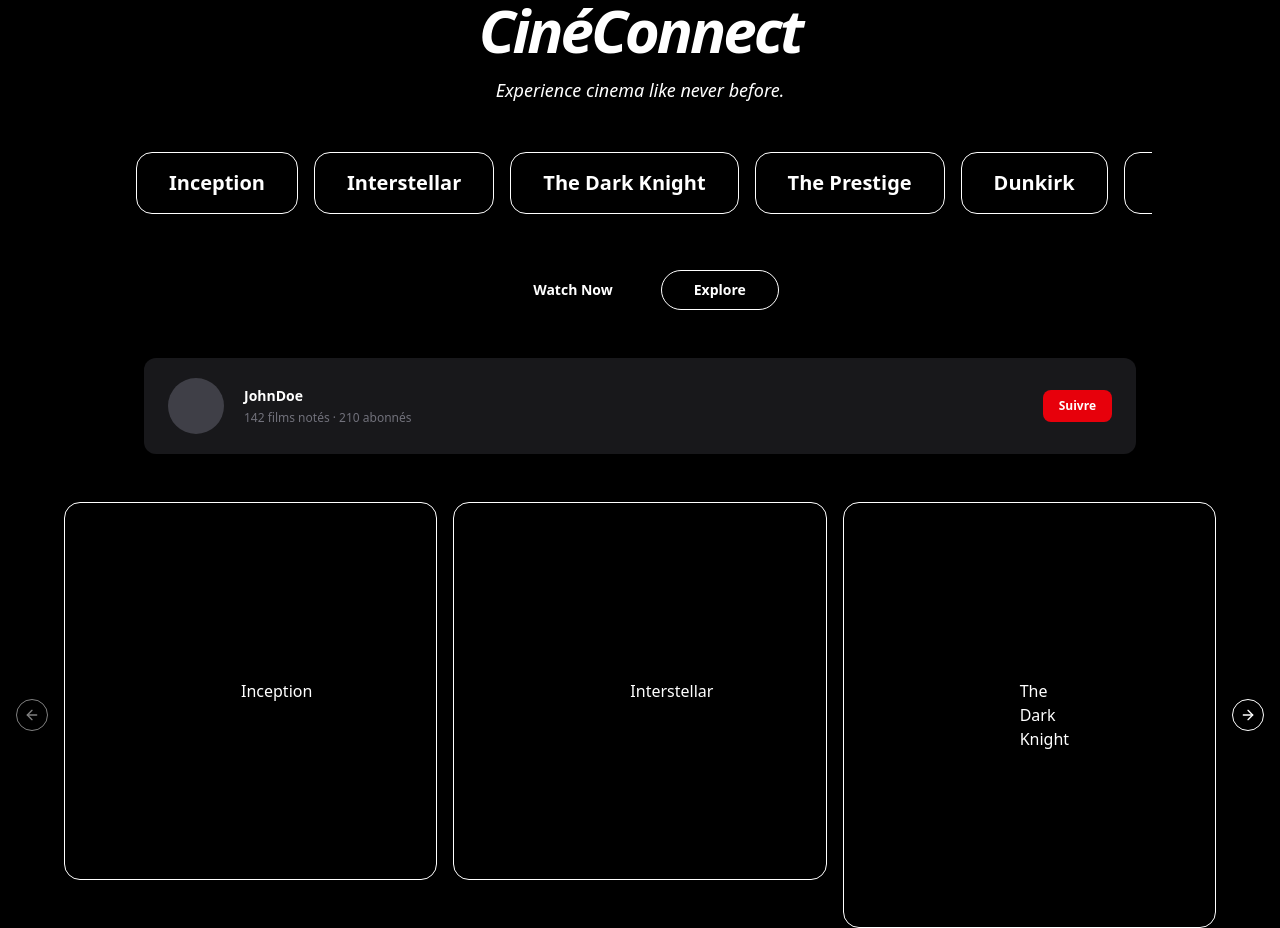
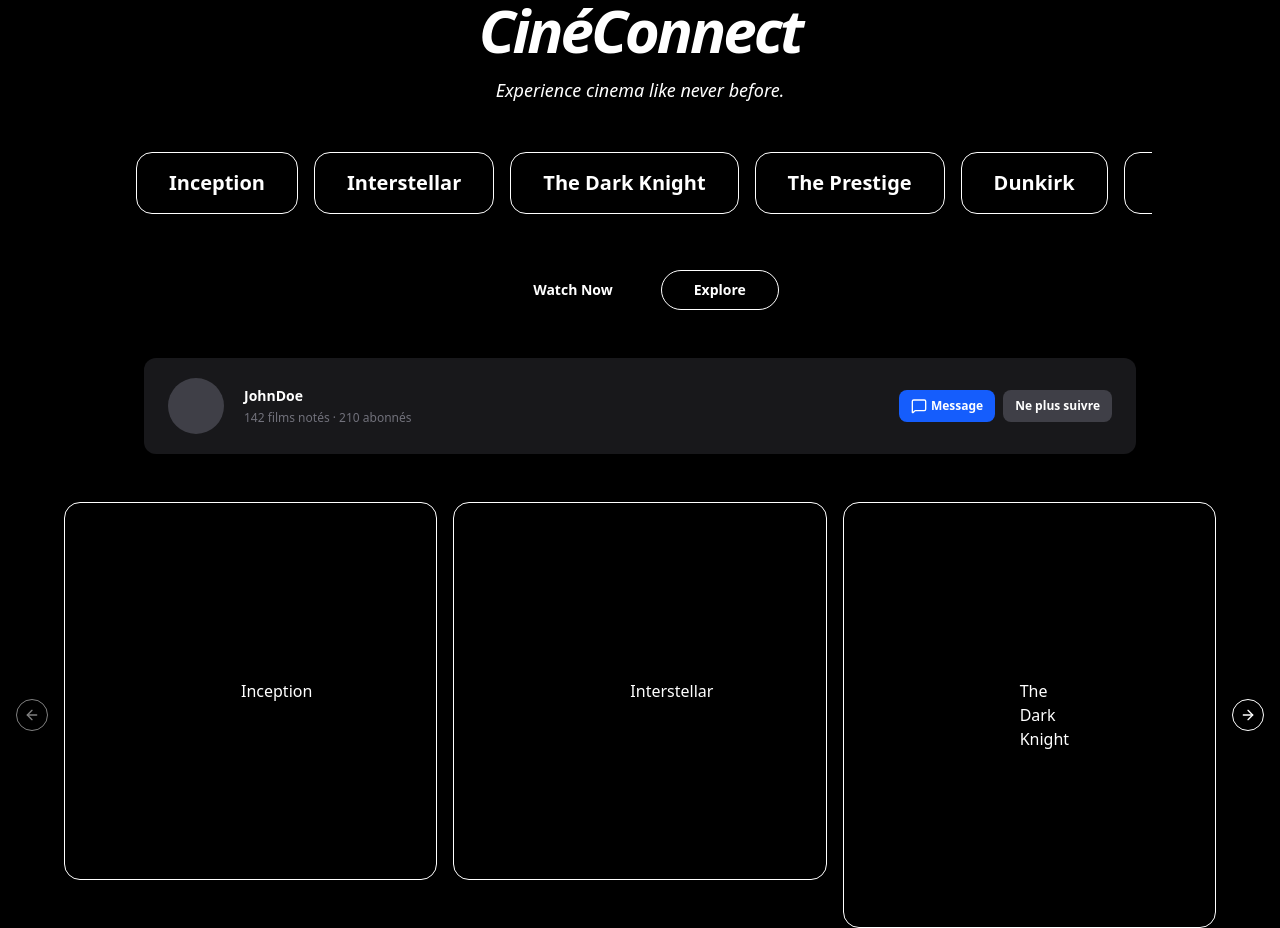
Before and after one commit to loaiattar/cine-connect, a React app in the folder apps/frontend/: page /ancienne-page in a window 1280 px wide. Both pictures are taken after a click on the button "Suivre". Built offline with nearby package versions, Linux system fonts and the light colour scheme; the HTML template or start-up script is replaced by a standard one.

Commit message:
fix toggle fonctionnal

```diff
--- a/apps/frontend/src/components/ui/UserProfileCardCompact.tsx
+++ b/apps/frontend/src/components/ui/UserProfileCardCompact.tsx
@@ -1,3 +1,4 @@
+import { useState } from "react"
 import { MessageSquare } from "lucide-react"
 
 type UserProfileCardCompactProps = {
@@ -14,8 +15,13 @@ export function UserProfileCardCompact(props: UserProfileCardCompactProps) {
   const username = props.username
   const filmCount = props.filmCount
   const followersCount = props.followersCount
-  const isFollowing = props.isFollowing
+  const [isFollowing, setIsFollowing] = useState(props.isFollowing)
   const onMessage = props.onMessage
+
+  const handleFollowToggle = () => {
+    setIsFollowing(!isFollowing)
+    props.onFollowToggle()
+  }
 
   return (
     <div className="flex items-center gap-5 bg-zinc-900 rounded-xl px-6 py-5 text-white">
@@ -43,7 +49,7 @@ export function UserProfileCardCompact(props: UserProfileCardCompactProps) {
               Message
             </button>
             <button
-              onClick={props.onFollowToggle}
+              onClick={handleFollowToggle}
               className="bg-zinc-700 hover:bg-zinc-600 px-3 py-2 rounded-lg text-xs font-semibold transition-colors"
             >
               Ne plus suivre
@@ -51,7 +57,7 @@ export function UserProfileCardCompact(props: UserProfileCardCompactProps) {
           </div>
         ) : (
           <button
-            onClick={props.onFollowToggle}
+            onClick={handleFollowToggle}
             className="bg-red-600 hover:bg-red-500 px-4 py-2 rounded-lg text-xs font-bold transition-colors"
           >
             Suivre
```
